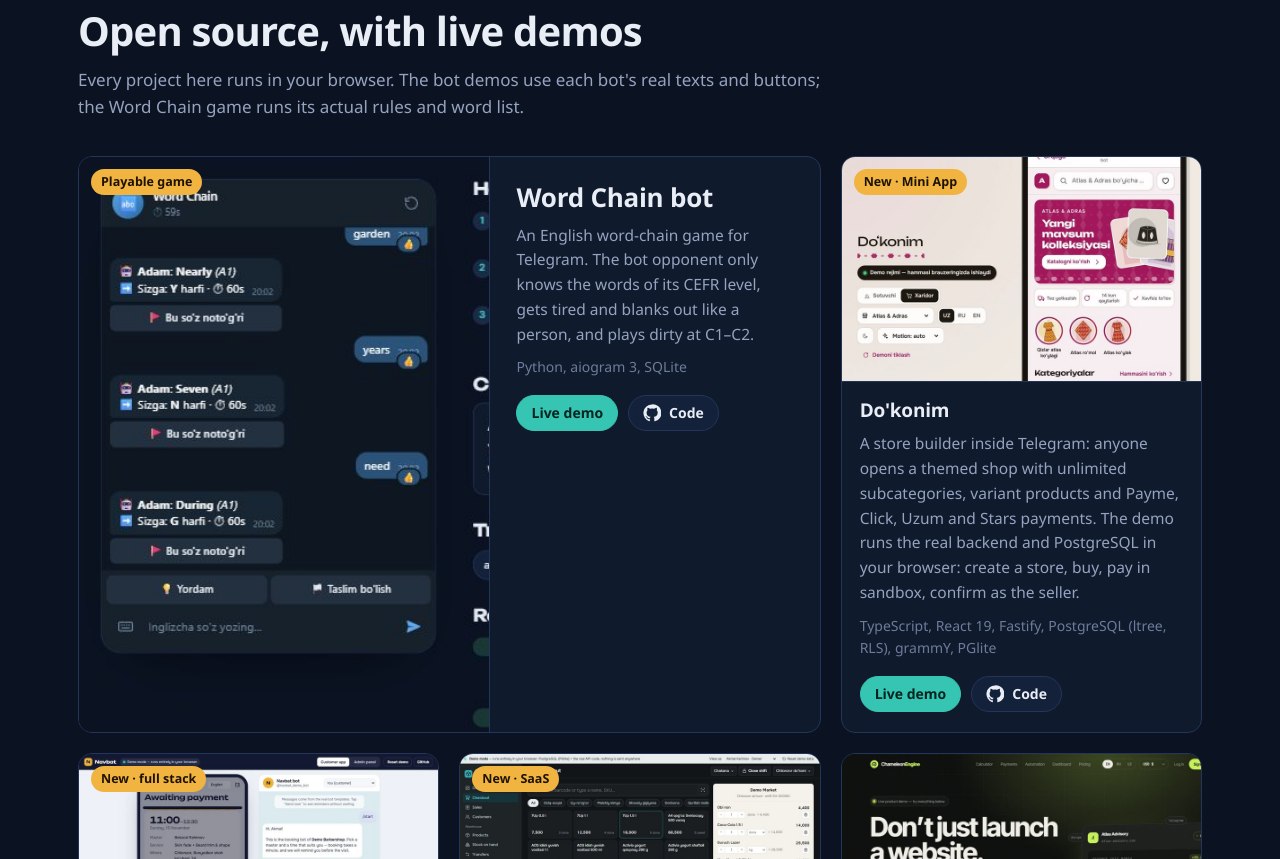
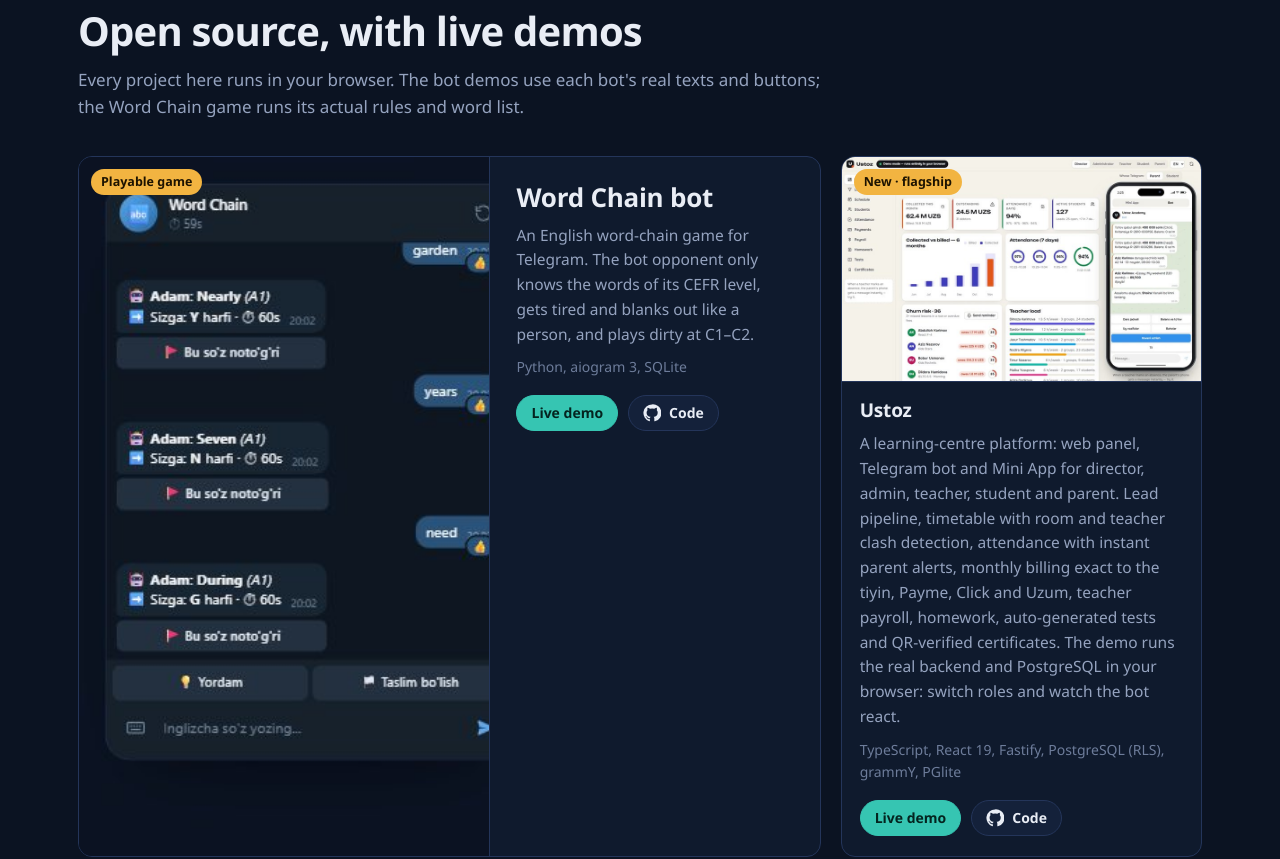
Before and after one commit to xoliddev/xoliddev.github.io, a plain HTML site: page index.html in a window 1280 px wide. Shown: the part 3230-4089 px from the top of the page. Drawn offline with Linux system fonts and the light colour scheme; a web font is replaced by a local one.

Commit message:
Add Ustoz learning-centre platform
Co-Authored-By: Claude Opus 5.5 <noreply@anthropic.com>

```diff
--- a/index.html
+++ b/index.html
@@ -201,6 +201,18 @@
           </div>
         </article>
         <article class="proj">
+          <a class="proj-thumb" href="/ustoz/" tabindex="-1" aria-hidden="true"><img src="assets/img/thumbs/ustoz.jpg" alt="" loading="lazy" width="800" height="500"><span class="badge-play"><span class="l-en">New · flagship</span><span class="l-uz">Yangi · flagman</span></span></a>
+          <div class="proj-body">
+            <h3><a href="/ustoz/">Ustoz</a></h3>
+            <p class="l-en">A learning-centre platform: web panel, Telegram bot and Mini App for director, admin, teacher, student and parent. Lead pipeline, timetable with room and teacher clash detection, attendance with instant parent alerts, monthly billing exact to the tiyin, Payme, Click and Uzum, teacher payroll, homework, auto-generated tests and QR-verified certificates. The demo runs the real backend and PostgreSQL in your browser: switch roles and watch the bot react.</p><p class="l-uz">O'quv markazi platformasi: direktor, administrator, o'qituvchi, o'quvchi va ota-ona uchun web panel, Telegram bot va Mini App. Lidlar voronkasi, xona va o'qituvchi to'qnashuvini sezadigan jadval, ota-onaga darhol xabar beradigan davomat, tiyinigacha aniq oylik to'lovlar, Payme, Click va Uzum, o'qituvchi oyligi, uy vazifa, avtomatik testlar va QR bilan tekshiriladigan sertifikatlar. Demoda haqiqiy backend va PostgreSQL brauzeringizda ishlaydi: rolni almashtiring va bot qanday javob berishini ko'ring.</p>
+            <p class="proj-tech">TypeScript, React 19, Fastify, PostgreSQL (RLS), grammY, PGlite</p>
+            <div class="btn-row">
+              <a class="btn btn-primary btn-small" href="/ustoz/"><span class="l-en">Live demo</span><span class="l-uz">Jonli demo</span></a>
+              <a class="btn btn-small" href="https://github.com/xoliddev/ustoz" target="_blank" rel="noopener"><svg viewBox="0 0 24 24" fill="currentColor" aria-hidden="true"><path d="M12 .5a11.5 11.5 0 0 0-3.6 22.4c.6.1.8-.3.8-.6v-2c-3.2.7-3.9-1.5-3.9-1.5-.5-1.3-1.3-1.7-1.3-1.7-1-.7.1-.7.1-.7 1.2.1 1.8 1.2 1.8 1.2 1 1.8 2.8 1.3 3.5 1 .1-.8.4-1.3.7-1.6-2.6-.3-5.3-1.3-5.3-5.7 0-1.3.5-2.3 1.2-3.1-.1-.3-.5-1.5.1-3.1 0 0 1-.3 3.2 1.2a11 11 0 0 1 5.8 0c2.2-1.5 3.2-1.2 3.2-1.2.6 1.6.2 2.8.1 3.1.8.8 1.2 1.9 1.2 3.1 0 4.4-2.7 5.4-5.3 5.7.4.4.8 1.1.8 2.2v3.3c0 .3.2.7.8.6A11.5 11.5 0 0 0 12 .5z"/></svg><span class="l-en">Code</span><span class="l-uz">Kod</span></a>
+            </div>
+          </div>
+        </article>
+        <article class="proj">
           <a class="proj-thumb" href="/dokonim/" tabindex="-1" aria-hidden="true"><img src="assets/img/thumbs/dokonim.jpg" alt="" loading="lazy" width="800" height="500"><span class="badge-play"><span class="l-en">New · Mini App</span><span class="l-uz">Yangi · Mini App</span></span></a>
           <div class="proj-body">
             <h3><a href="/dokonim/">Do'konim</a></h3>
--- a/sitemap.xml
+++ b/sitemap.xml
@@ -9,5 +9,6 @@
   <url><loc>https://xoliddev.github.io/demos/ai-video-studio/</loc><lastmod>2026-11-13</lastmod><priority>0.8</priority></url>
   <url><loc>https://xoliddev.github.io/navbat/</loc><lastmod>2026-11-14</lastmod><priority>0.9</priority></url>
   <url><loc>https://xoliddev.github.io/omborchi/</loc><lastmod>2026-11-14</lastmod><priority>0.9</priority></url>
+  <url><loc>https://xoliddev.github.io/ustoz/</loc><lastmod>2026-11-18</lastmod><priority>0.9</priority></url>
   <url><loc>https://xoliddev.github.io/dokonim/</loc><lastmod>2026-11-15</lastmod><priority>0.9</priority></url>
 </urlset>
```
Also changed, not shown: assets/img/thumbs/ustoz.jpg (added).
